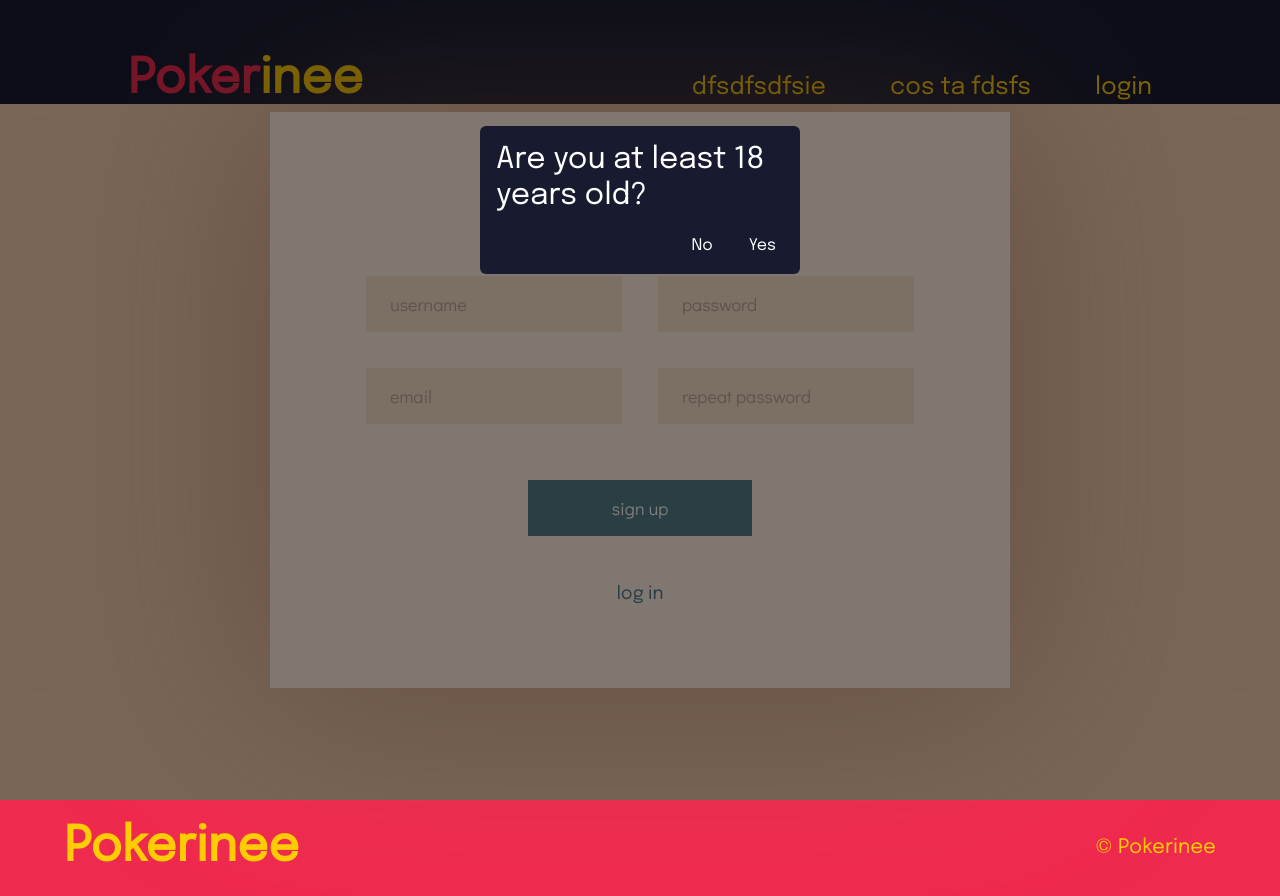
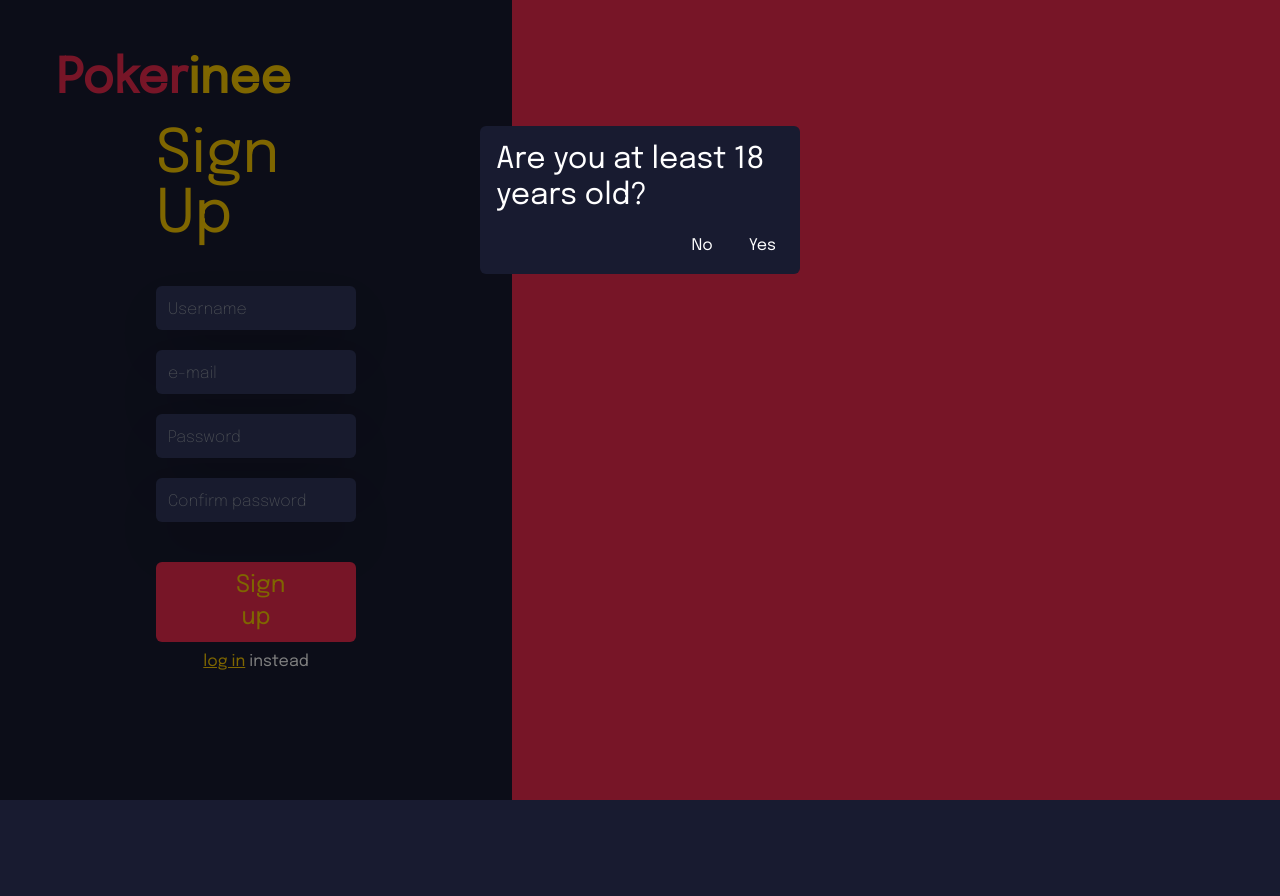
Before and after one commit to kalempster/pokerini, a React (Vite) app in the folder react-frontend/: page /register in a window 1280 px wide. After the commit the page ends 800 px from the top, so only its background shows below. Built offline with nearby package versions, Linux system fonts and the light colour scheme; no server answers.

Commit message:
piotrusiu kurwa pnpm nie dziala

```diff
--- a/react-frontend/src/pages/Register.tsx
+++ b/react-frontend/src/pages/Register.tsx
@@ -2,52 +2,56 @@ import { Link } from "@tanstack/react-router";
 
 export default function Register() {
     return (
-        <div className="flex h-full w-full flex-col bg-[#F3CDAD]">
-            <div className="flex h-full items-center  justify-center bg-[#F3CDAD] ">
-                <div className="  flex flex-col justify-center gap-14 bg-[#FFEFE1] pl-12 pr-12 pt-10 pb-10 drop-shadow-[0px_4px_100px_rgba(161,107,86,0.52)] sm:pl-24 sm:pr-24 sm:pb-20 sm:pt-20 ">
-                    <div className=" flex flex-col items-center justify-center gap-11">
-                        <div className="font-siemano text-4xl text-[#A16B56]">
-                            Register
+        <div className="flex h-[100lvh] items-center justify-center">
+            <div className="flex min-h-[100lvh] w-full flex-col px-5 md:w-2/5 md:px-14">
+                <div className=" absolute z-0 flex h-[var(--header-height)] flex-row items-end justify-between bg-background">
+                    <Link to="/" className="text-5xl font-semibold">
+                        <span className="text-secondary">Poker</span>
+                        <span className="text-primary ">inee</span>
+                    </Link>
                 </div>
-                        <div className="flex grid-flow-row flex-col gap-9 xl:flex-row">
-                            <div className="flex flex-col gap-9">
+                <div className="flex min-h-[100lvh] items-center justify-center pt-[var(--header-height)] text-white tall:pt-0 ">
+                    <div className="flex w-full flex-col items-center justify-center gap-10 lg:w-3/4 xl:w-1/2 ">
+                        <div className="text-6xl text-primary">Sign Up</div>
+                        <div className="flex w-full flex-col gap-5">
                             <input
                                 type="text"
-                                    placeholder="username"
-                                    className="h-14 w-64 justify-center bg-[#E0A370] bg-opacity-20 pl-6 font-gotyk text-lg text-black text-opacity-25 placeholder-black placeholder-opacity-25 "
+                                placeholder="Username"
+                                className="flex items-center justify-center rounded-md px-3 py-2 pt-3 text-black shadow-2xl outline-none bg-twojstary font-thin"
                             />
                             <input
                                 type="text"
-                                    placeholder="email"
-                                    className="h-14 w-64 justify-center bg-[#E0A370] bg-opacity-20 pl-6 font-gotyk text-lg text-black text-opacity-25 placeholder-black placeholder-opacity-25 "
+                                placeholder="e-mail"
+                                className="flex items-center justify-center rounded-md px-3 py-2 pt-3 text-black shadow-2xl outline-none bg-twojstary font-thin"
+                            />
+                            <input
+                                type="password"
+                                placeholder="Password"
+                                className="flex items-center align-bottom rounded-md px-3 py-2 pt-3 text-black shadow-2xl outline-none bg-twojstary font-thin"
+                            />
+                            <input
+                                type="password"
+                                placeholder="Confirm password"
+                                className="flex items-center align-bottom rounded-md px-3 py-2 pt-3 text-black shadow-2xl outline-none bg-twojstary font-thin"
                             />
                         </div>
-                            <div className="flex flex-col gap-9">
-                                <input
-                                    type="text"
-                                    placeholder="password"
-                                    className="h-14 w-64 justify-center bg-[#E0A370]  bg-opacity-20 pl-6 font-gotyk text-lg text-black text-opacity-25 placeholder-black placeholder-opacity-25 "
-                                />
-                                <input
-                                    type="text"
-                                    placeholder="repeat password"
-                                    className="h-14 w-64 justify-center bg-[#E0A370] bg-opacity-20 pl-6 font-gotyk text-lg text-black text-opacity-25 placeholder-black placeholder-opacity-25 "
-                                />
-                            </div>
-                        </div>
-                    </div>
-                    <div className="flex w-full flex-col items-center justify-center gap-11">
-                        <div className="flex h-14 w-56 items-center justify-center bg-[#567D89] font-gotyk text-lg text-white">
-                            sign up
-                        </div>
-                        <Link to="/login">
-                            <div className="flex text-lg text-[#567D89]">
+                        <div className="flex w-full flex-col items-center justify-center gap-2">
+                            <button className="w-fit rounded-md bg-secondary py-2 px-20 text-2xl text-primary lg:w-full xl:px-20">
+                                Sign up
+                            </button>
+                            <div className="flex justify-center whitespace-pre-wrap">
+                                <Link
+                                    to="/register"
+                                    className="text-primary underline">
                                     log in
-                            </div>
                                 </Link>
+                                <span> instead</span>
                             </div>
                         </div>
                     </div>
                 </div>
+            </div>
+            <div className="hidden min-h-full w-3/5 bg-secondary md:flex"></div>
+        </div>
     );
 }
--- a/react-frontend/src/utils/router.tsx
+++ b/react-frontend/src/utils/router.tsx
@@ -101,7 +101,7 @@ const loginRoute = new Route({
     component: LogIn
 });
 const registerRoute = new Route({
-    getParentRoute: () => headerRootRoute,
+    getParentRoute: () => headlessRootRoute,
     path: "/register",
     component: Register
 });
@@ -132,8 +132,8 @@ const errorRoute = new Route({
     component: ErrorPage
 });
 const routeTree = rootRoute.addChildren([
-    headerRootRoute.addChildren([indexRoute, registerRoute]),
-    headlessRootRoute.addChildren([dashboardRoute, loginRoute]),
+    headerRootRoute.addChildren([indexRoute]),
+    headlessRootRoute.addChildren([dashboardRoute, loginRoute, registerRoute]),
     errorRootRoute.addChildren([errorRoute])
 ]);
 
--- a/react-frontend/tailwind.config.cjs
+++ b/react-frontend/tailwind.config.cjs
@@ -27,7 +27,8 @@ module.exports = {
             colors: {
                 primary: "#FFCD01",
                 secondary: "#EF2A4F",
-                background: "#181B30"
+                background: "#181B30",
+                twojstary: "#30365C"
             },
             transitionProperty: {
                 "opacity-transform": "opacity, transform"
```
Also changed, not shown: 1 other file (tests, documents, lock files or other folders). Lines whose indentation alone changed are shown as unchanged.
